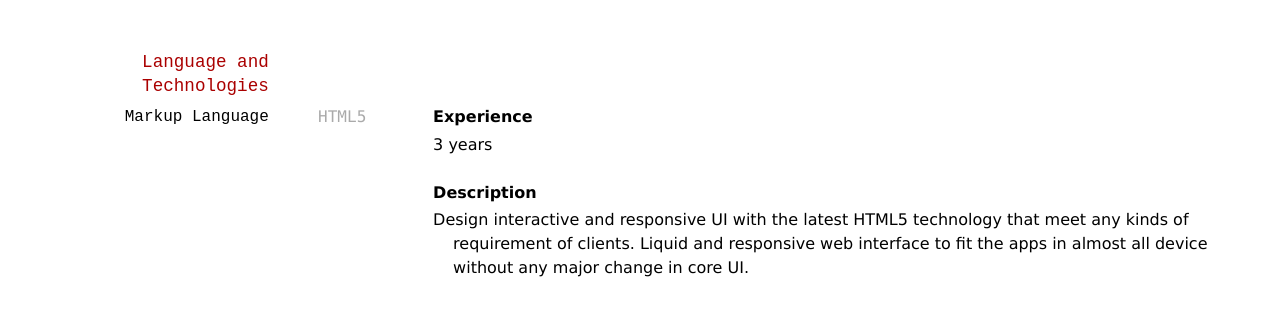
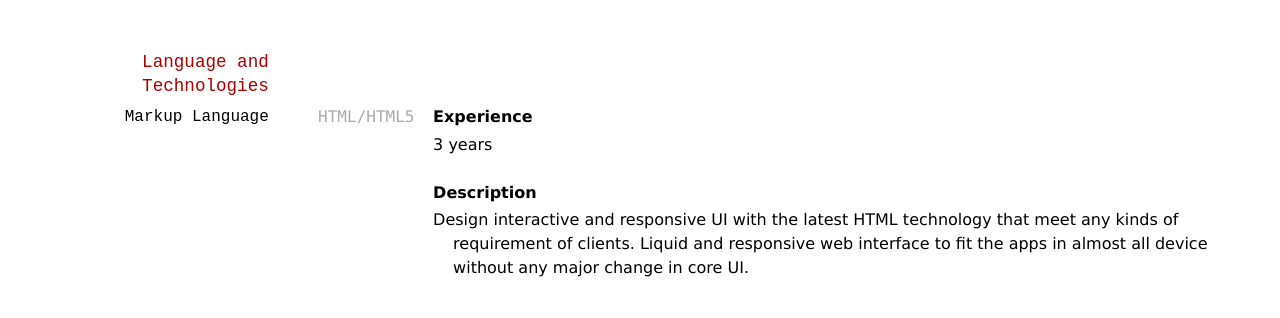
Before and after one commit to mita07/my-resume, a Jekyll site: the page built from index.md, in a window 1280 px wide and 900 px high, scrolled down 700 px. Shown: the part 153-471 px from the top of the window. Built offline with Jekyll 4.4.1, drawn with Linux system fonts in a browser that asks for light colours; some of the changed text lies outside the part shown.

Commit message:
Update index.md

```diff
--- a/index.md
+++ b/index.md
@@ -19,9 +19,11 @@
 
 Designing interactive website to satisfy the client's need and requirements by using the latest tools and technologies. Specialized in User Interface design with highly optimized techniques.
 
+
 ## Research interests
 
 Web Technology, Information Technology, Internet, Networking, Reading, Writing.
+
 
 ## Languages
 
@@ -55,15 +57,15 @@
 
 <!-- Few description can be written here -->
 
+
 ### Markup Language
 
-`HTML5`
+`HTML/HTML5`
 __Experience__
 - 3 years
 
 __Description__
-- Design interactive and responsive UI with the latest HTML5 technology that meet any kinds of requirement of clients. Liquid and responsive
-web interface to fit the apps in almost all device without any major change in core UI.
+- Design interactive and responsive UI with the latest HTML technology that meet any kinds of requirement of clients. Liquid and responsive web interface to fit the apps in almost all device without any major change in core UI.
 
 ### Client-side Scripting Language
 
@@ -72,8 +74,7 @@
 - 2 years
 
 __Description__
-- Rich UI design with interactivity and better usability for users. User friendly UI design with great interaction, effects for advancement
-of web applications.
+- Rich UI design with interactivity and better usability for users. User friendly UI design with great interaction, effects for advancement of web applications.
 
 __Framework__
 - jQuery, jQuery Mobile (Mobile device friendly UI)
@@ -85,8 +86,7 @@
 - 3 years
 
 __Description__
-- Describes the presentation semantics (the look and formatting) of a document written in a markup language. Responsive, liquid and grid layout concepts is very much focused to increase
-user's usability in various device. Interactive designing with modern look and feel to make any website or web apps more user-friendly and lookrative
+- Describes the presentation semantics (the look and formatting) of a document written in a markup language. Responsive, liquid and grid layout concepts is very much focused to increase user's usability in various device. Interactive designing with modern look and feel to make any website or web apps more user-friendly and lookrative
 
 __Framework__
 - Twitter Bootstrap 3.0/2.0, Blueprint, 960 Grid System and most popular CSS frameworks
@@ -123,8 +123,7 @@
 `Project 01`
 __Multi Level Marketing (MLM) Management__
 
-- Four different types of multi level marketing management system developed with Binary Tree and
-automated matching system integrated.
+- Four different types of multi level marketing management system developed with Binary Tree and automated matching system integrated.
 
 __*Features*__
 
@@ -144,6 +143,7 @@
 
 
 __Project URL__
+
 http://www.patriot-bd.com
 
 http://www.mitayesmin.com/my_project_works/project_on_real_estate_company/index.html
```
Also changed, not shown: other parts of index.md (+2 -2 lines).
